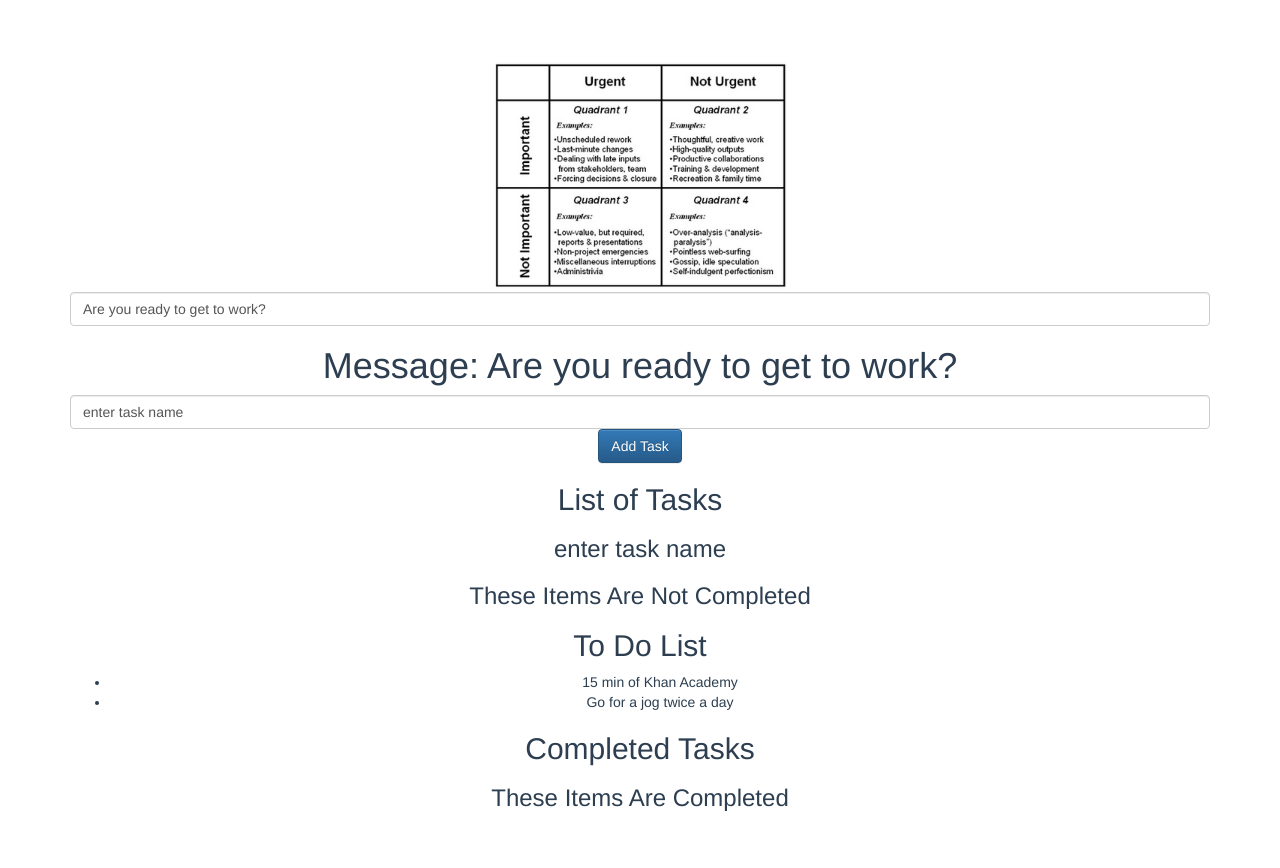
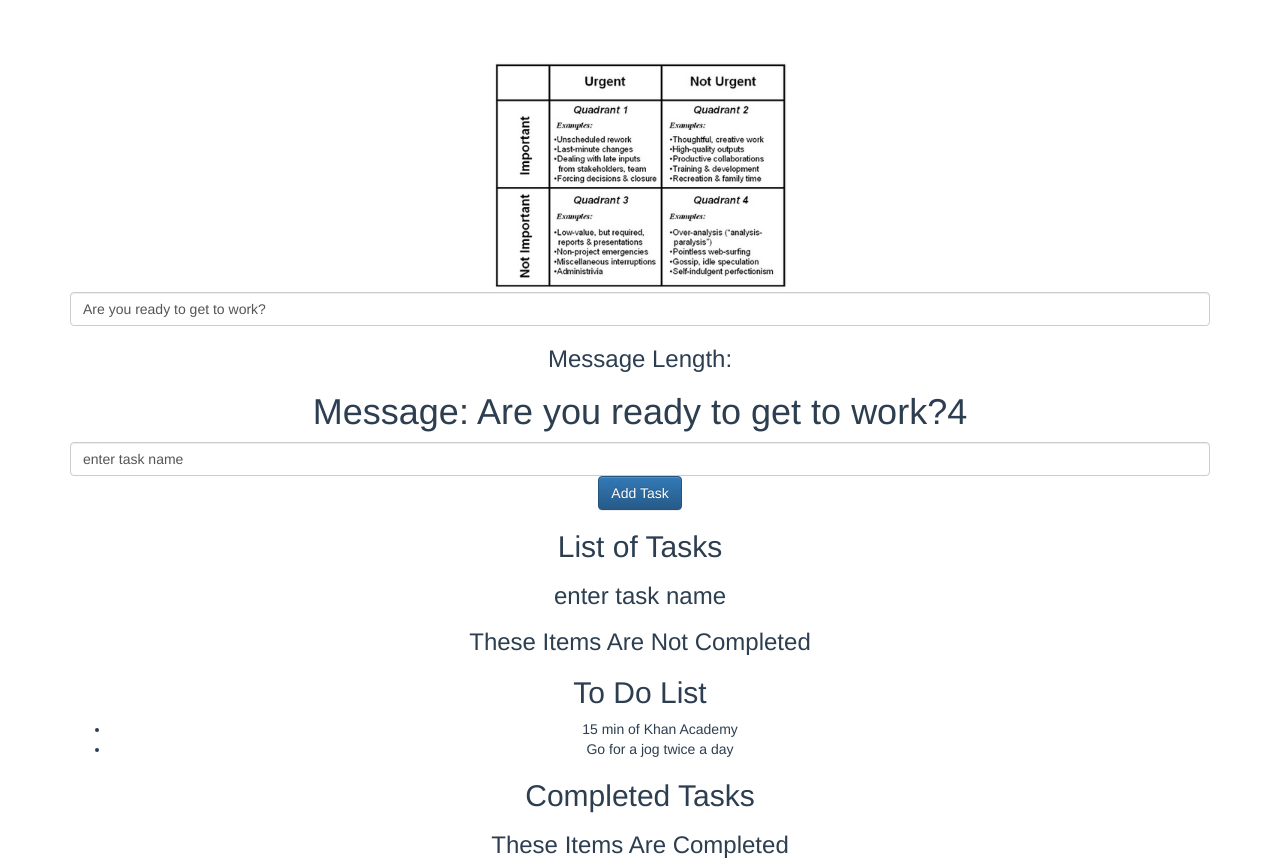
Before and after one commit to dapperAuteur/vue-todo, a Vue app: page /#/ in a window 1280 px wide. Before the commit the page ends 822 px from the top, so only its background shows below. Built offline with nearby package versions, Linux system fonts and the light colour scheme.

Commit message:
compute importing data
do something with the data that's shared

```diff
--- a/src/components/Home.vue
+++ b/src/components/Home.vue
@@ -3,7 +3,9 @@
     <input
       v-model="msg"
       class="form-control"
+      v-on:keyup="msgLength"
     />
+    <h3>Message Length: {{ msgLen }}</h3>
     <app-to-do-item :msg="msg"></app-to-do-item>
     <app-to-do-list></app-to-do-list>
 
@@ -18,11 +20,18 @@
     data () {
       return {
         msg: 'Are you ready to get to work?',
+        msgLen: null
       }
     },
     components: {
       appToDoItem: ToDoItem,
       appToDoList: ToDoList
+    },
+    methods: {
+      msgLength() {
+        console.log(this.msg.length);
+        this.msgLen = this.msg.length;
+      }
     }
   }
 </script>
--- a/src/components/ToDoItem.vue
+++ b/src/components/ToDoItem.vue
@@ -1,6 +1,6 @@
 <template>
   <div class="toDoItem">
-    <h1>Message: {{ msg }}</h1>
+    <h1>Message: {{ msg + '4' }}</h1>
     <input
       v-model="task.name"
       class="form-control"
```
